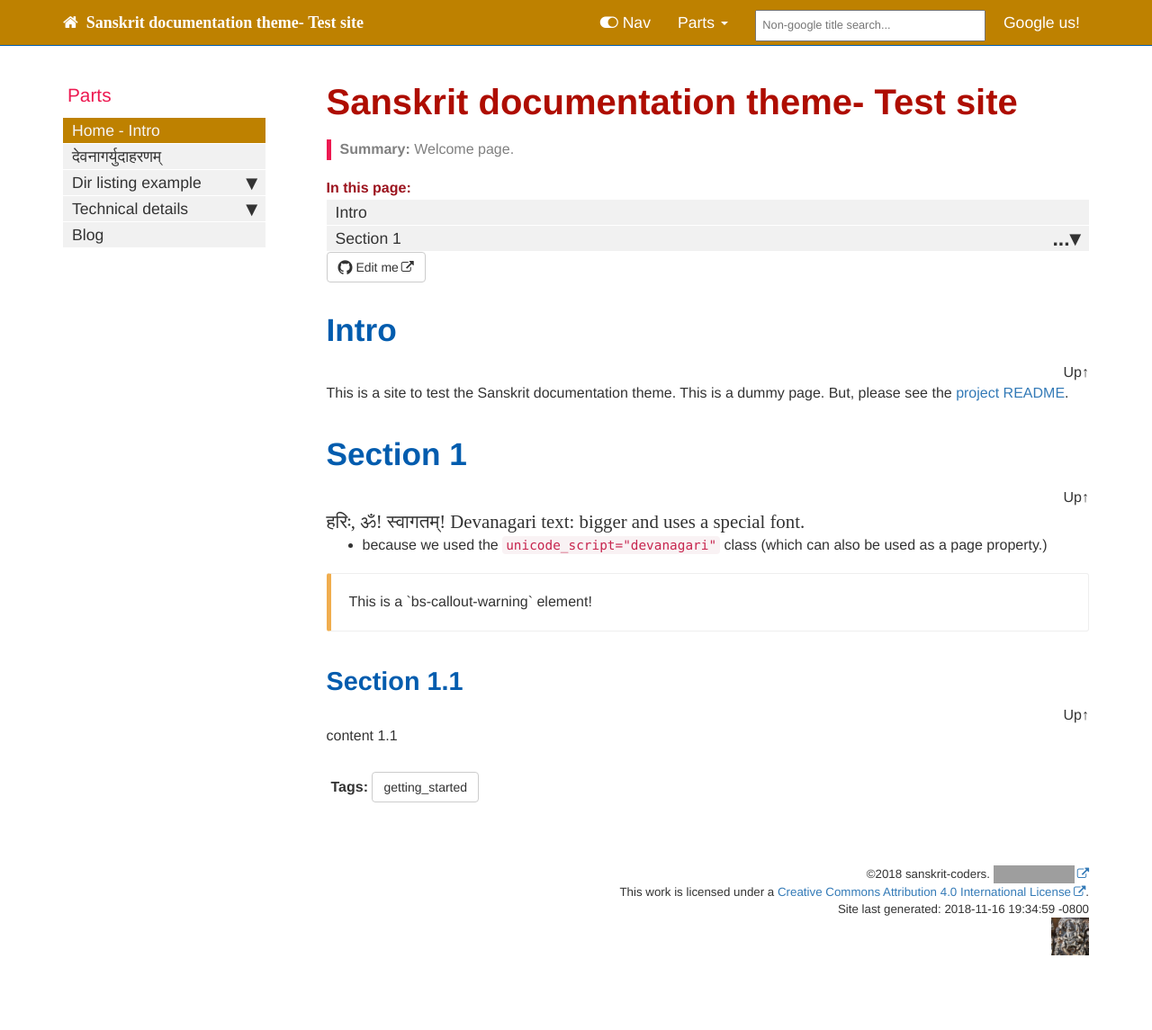
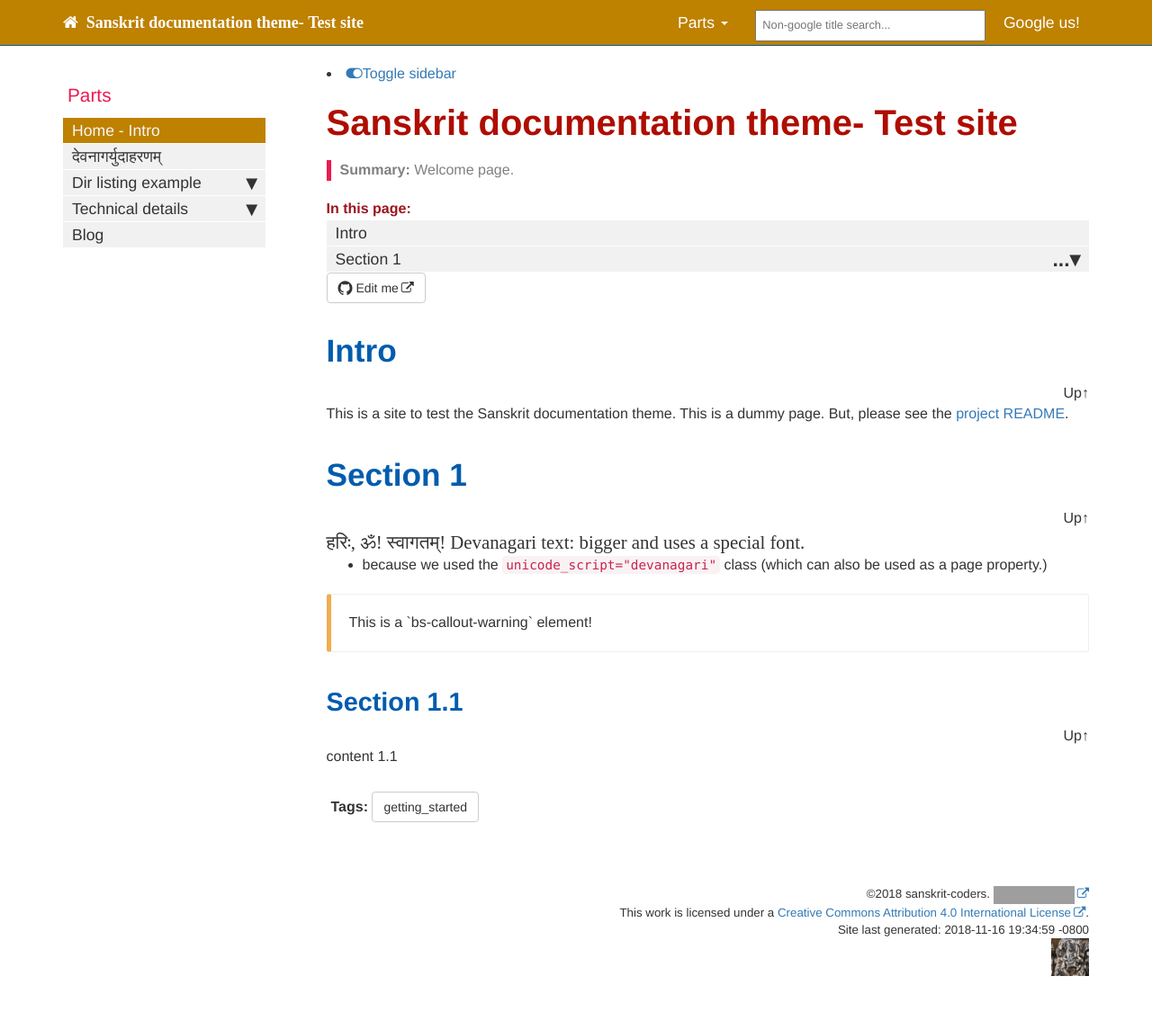
Before and after one commit to sanskrit-coders/sanskrit-documentation-theme, a Jekyll site: the page built from index.md, in a window 1280 px wide. Shown: the whole page at 90% size. Built offline with Jekyll 4.4.1, drawn with Linux system fonts in a browser that asks for light colours; nearby versions of some CDN libraries; some web fonts are replaced; comment, search, counter and statistics services are not loaded; before the commit the page ends 1122 px from its top, so only the background shows below that; grey boxes are pictures that could not be loaded.

Commit message:
Content update.

```diff
--- a/_includes/sidebar.html
+++ b/_includes/sidebar.html
@@ -1,4 +1,5 @@
 {% assign item = site.data.sidebars[page.sidebar] %}
+
 
 <ul id="displayed_sidebar" class="nav">
     <li class="sidebarTitle">{{item.title}}</li>
--- a/_includes/topnav.html
+++ b/_includes/topnav.html
@@ -12,9 +12,6 @@
         </div>
         <div class="collapse navbar-collapse" id="bs-example-navbar-collapse-1">
             <ul class="nav navbar-nav navbar-right">
-                <!-- toggle sidebar button -->
-                <li><a id="tg-sb-link" href="#"><i id="tg-sb-icon" class="fa fa-toggle-on"></i> Nav</a></li>
-
                 {% assign topnav = site.data.sidebars[page.topnav] %}
                 <!-- {{topnav}} -->
                 <li class="dropdown">
--- a/_layouts/page.html
+++ b/_layouts/page.html
@@ -1,6 +1,8 @@
 ---
 layout: default
 ---
+<!-- toggle sidebar button -->
+<li><a id="tg-sb-link" href="#"><i id="tg-sb-icon" class="fa fa-toggle-on"></i>Toggle sidebar</a></li>
 
 <div class="post-header">
    <h1 class="post-title-main">{{ page.title }}</h1>
--- a/assets/js/on_document_ready.js
+++ b/assets/js/on_document_ready.js
@@ -62,14 +62,18 @@
 
 });
 
+// Code to make the "Nav" button, which toggles the sidebar.
+var toggleSidebar = function() {
+    $("#tg-sb-sidebar").toggle();
+    // $("#tg-sb-content").toggleClass('col-md-9');
+    // $("#tg-sb-content").toggleClass('col-md-12');
+    $("#tg-sb-icon").toggleClass('fa-toggle-on');
+    $("#tg-sb-icon").toggleClass('fa-toggle-off');
+};
+
 $(document).ready(function() {
-    $("#tg-sb-link").click(function() {
-        $("#tg-sb-sidebar").toggle();
-        // $("#tg-sb-content").toggleClass('col-md-9');
-        // $("#tg-sb-content").toggleClass('col-md-12');
-        $("#tg-sb-icon").toggleClass('fa-toggle-on');
-        $("#tg-sb-icon").toggleClass('fa-toggle-off');
-    });
+    $("#tg-sb-link").click(toggleSidebar);
+    $("#hide-sb-link").click(toggleSidebar);
 });
 
 // needed for nav tabs on pages. See Formatting > Nav tabs for more details.
```
